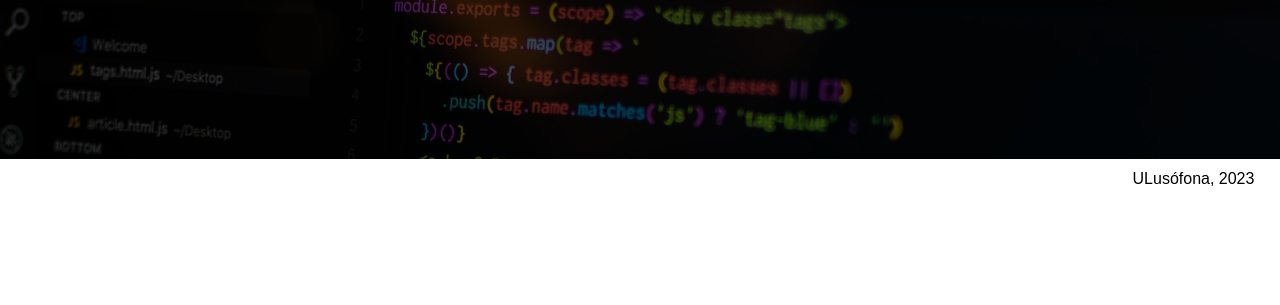
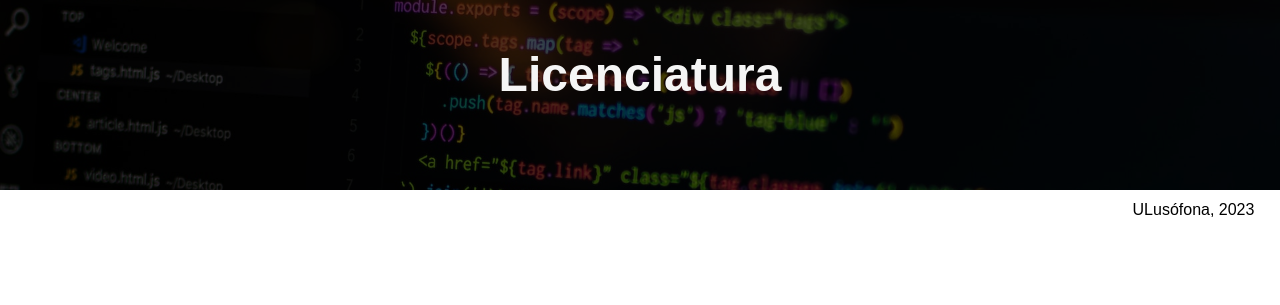
Before and after one commit to pedro-abreu-a22110364/portfolio-pedroabreu, a Django app: template portfolio/templates/portfolio/licenciatura.html in a window 1280 px wide. Shown: the part 41-346 px from the top of the page. Run offline with Django 4.2, Linux system fonts and the light colour scheme; the template is opened without the code that fills it, so the values that code supplies are empty.

Commit message:
Portfolio v1.3 - settings.py allowed_host pythonanywhere - licenciatura 100% done

```diff
--- a/portfolio/static/portfolio/css/licenciatura.css
+++ b/portfolio/static/portfolio/css/licenciatura.css
@@ -10,7 +10,14 @@
     flex-direction: column;
     justify-content: center;
     align-items: center;
-    padding: 10vh;
+    padding: 5vh;
+}
+
+h2 {
+    padding: 1vh;
+    margin-bottom: 5vh;
+    font-size: xxx-large;
+    color: whitesmoke;
 }
 
 .card {
--- a/portfolio/templates/portfolio/licenciatura.html
+++ b/portfolio/templates/portfolio/licenciatura.html
@@ -5,11 +5,14 @@
     <link rel="stylesheet" type="text/css" href="{% static 'portfolio/css/licenciatura.css' %}">
 
     <div class="container">
+        <h2>Licenciatura</h2>
         {% for cadeira in cadeiras %}
             <div class="card">
                 <div class="name">{{ cadeira.nome }}</div>
                 <div class="details">{{ cadeira.ano }}º ano - {{ cadeira.semestre }}º semestre</div>
-                <div class="details">Occupation: Software Engineer</div>
+                {% for rank in ''|center:cadeira.ranking %}
+                    <i class="fa fa-star"></i>
+                {% endfor %}
             </div>
         {% endfor %}
     </div>
```
Also changed, not shown: config/settings.py (+1 -6 lines).
